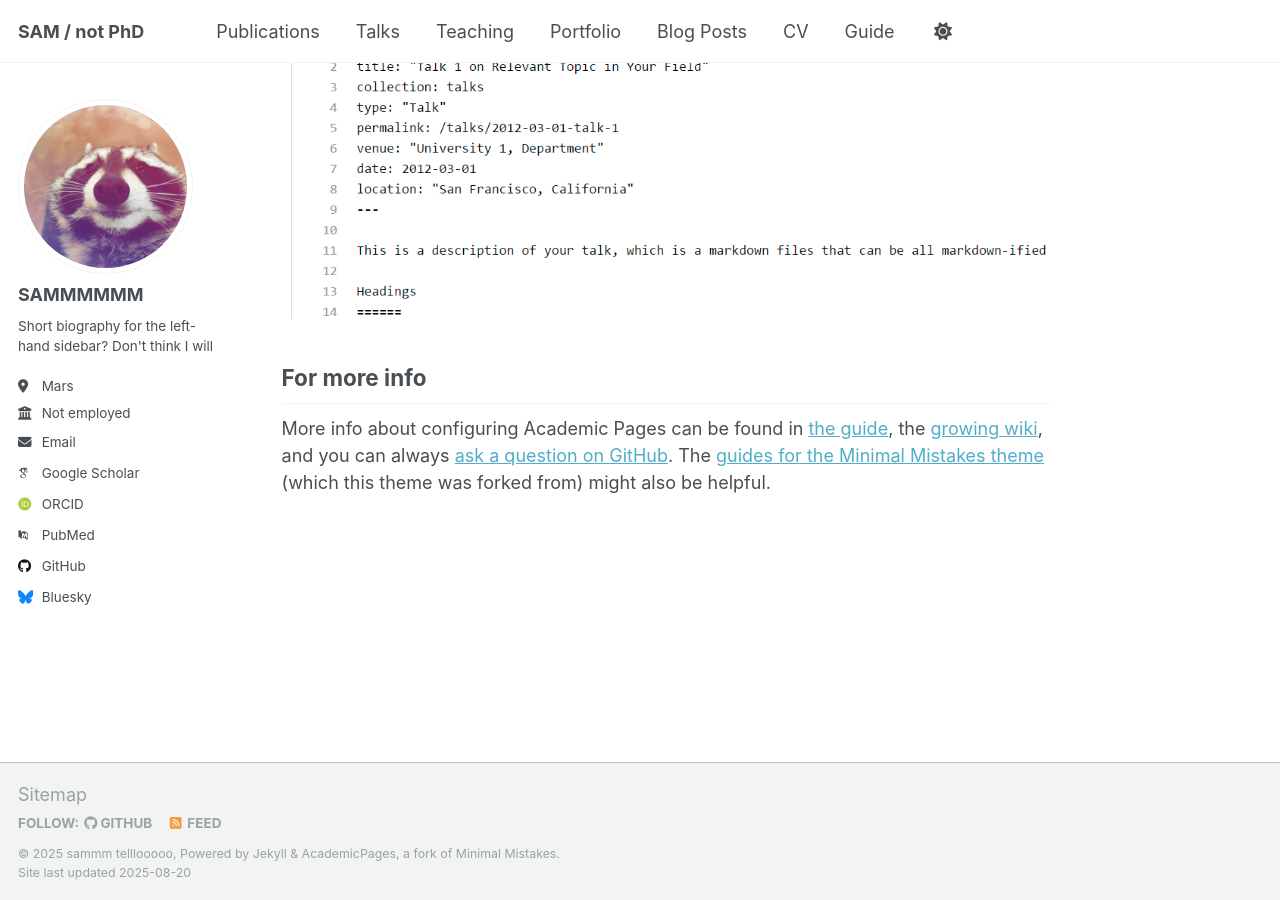
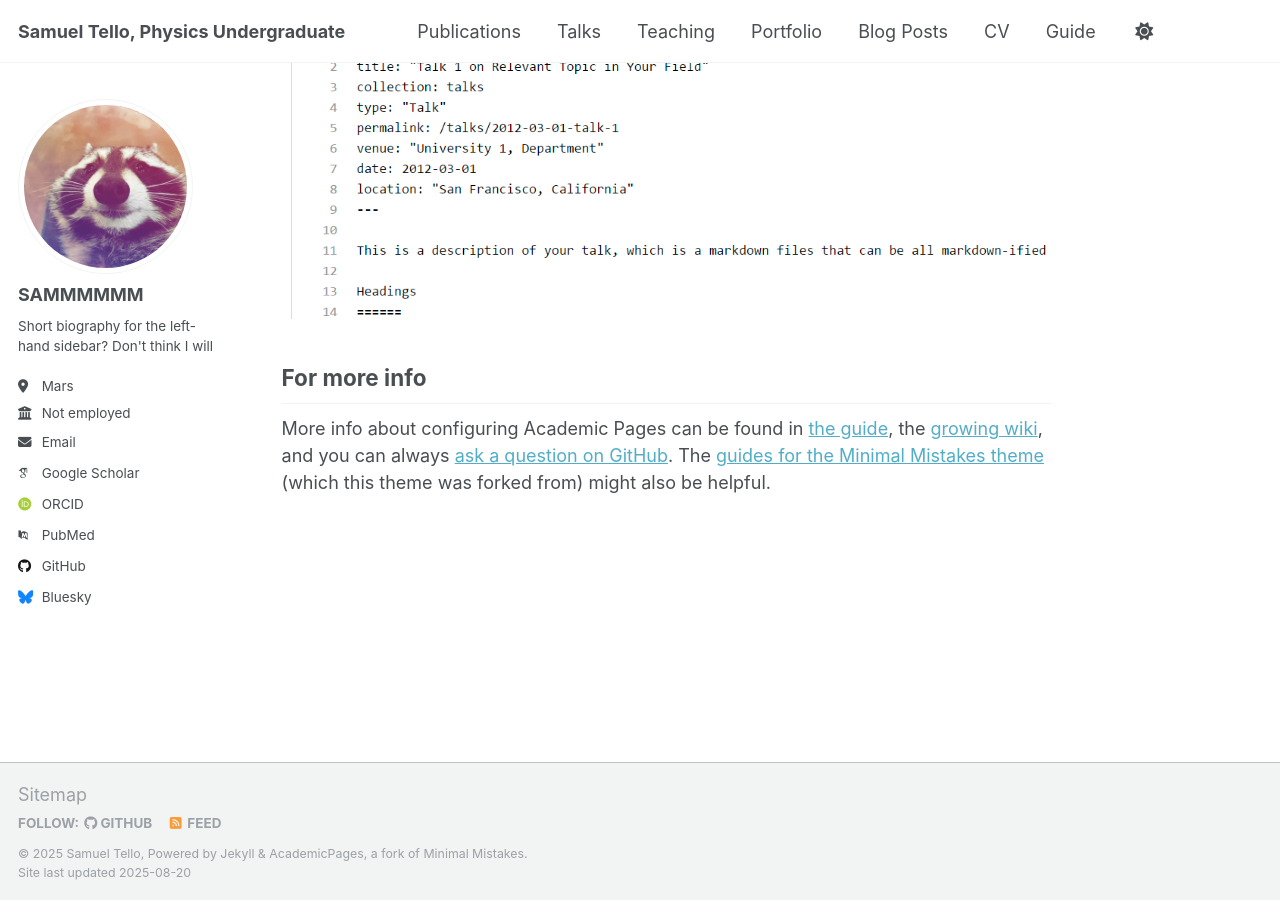
Before and after one commit to stello2004/CIERA_REU, a Jekyll site: the page built from _pages/about.md, in a window 1280 px wide and 900 px high, scrolled down 2880 px. Built offline with Jekyll 4.4.1, drawn with Linux system fonts in a browser that asks for light colours; some web fonts are replaced; a script that is not in the unit is left out.

Commit message:
Update _config.yml

```diff
--- a/_config.yml
+++ b/_config.yml
@@ -9,11 +9,12 @@
 # Basic Site Settings
 locale                   : "en-US"
 site_theme               : "default"
-title                    : "SAM / not PhD"
+title                    : "Samuel Tello, Physics Undergraduate"
+# title                    : "SAM / not PhD"
 title_separator          : "-"
-name                     : &name "sammm telllooooo"
+name                     : &name "Samuel Tello"
 description              : &description "personal description? don't think so"
-url                      : https://stello2004.github.io/teehee # the base hostname & protocol for your site e.g. "https://[your GitHub username].github.io" or if you already have some other page hosted on Github then use "https://[your GitHub username].github.io/[Your Repo Name]"
+url                      : https://stello2004.github.io/CIERA_REU # the base hostname & protocol for your site e.g. "https://[your GitHub username].github.io" or if you already have some other page hosted on Github then use "https://[your GitHub username].github.io/[Your Repo Name]"
 baseurl                  : "" # the subpath of your site, e.g. "/blog"
 repository               : "stello2004.github.io/CIERA_REU"
 
```
